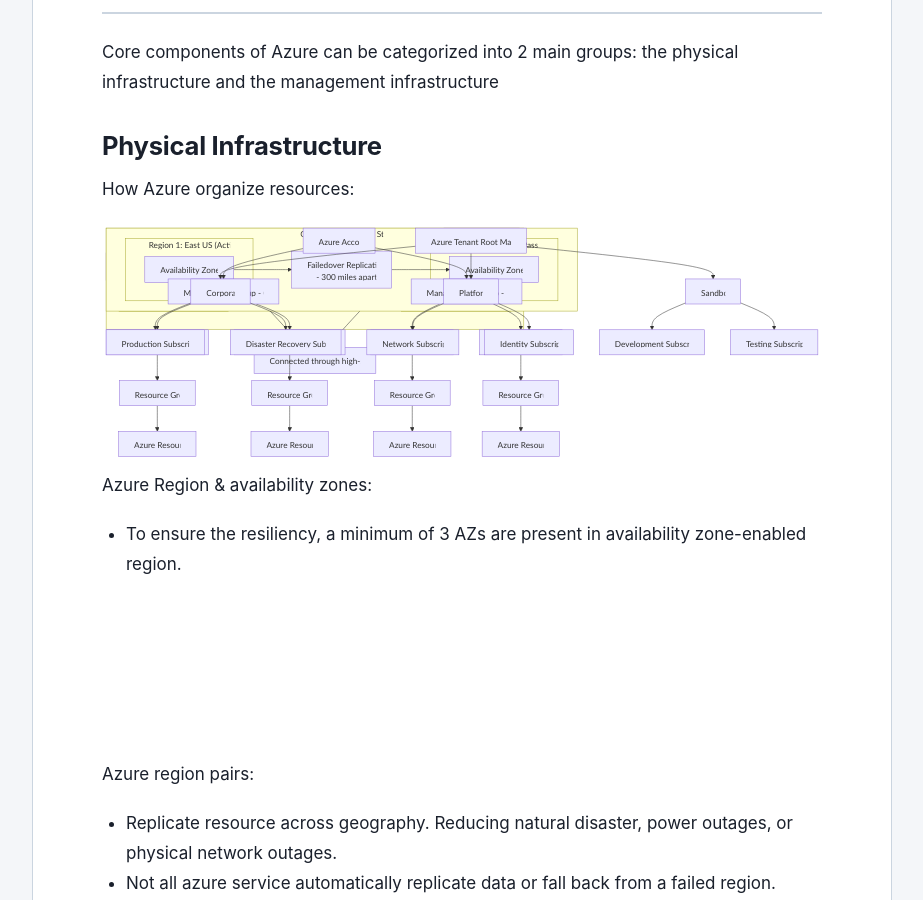
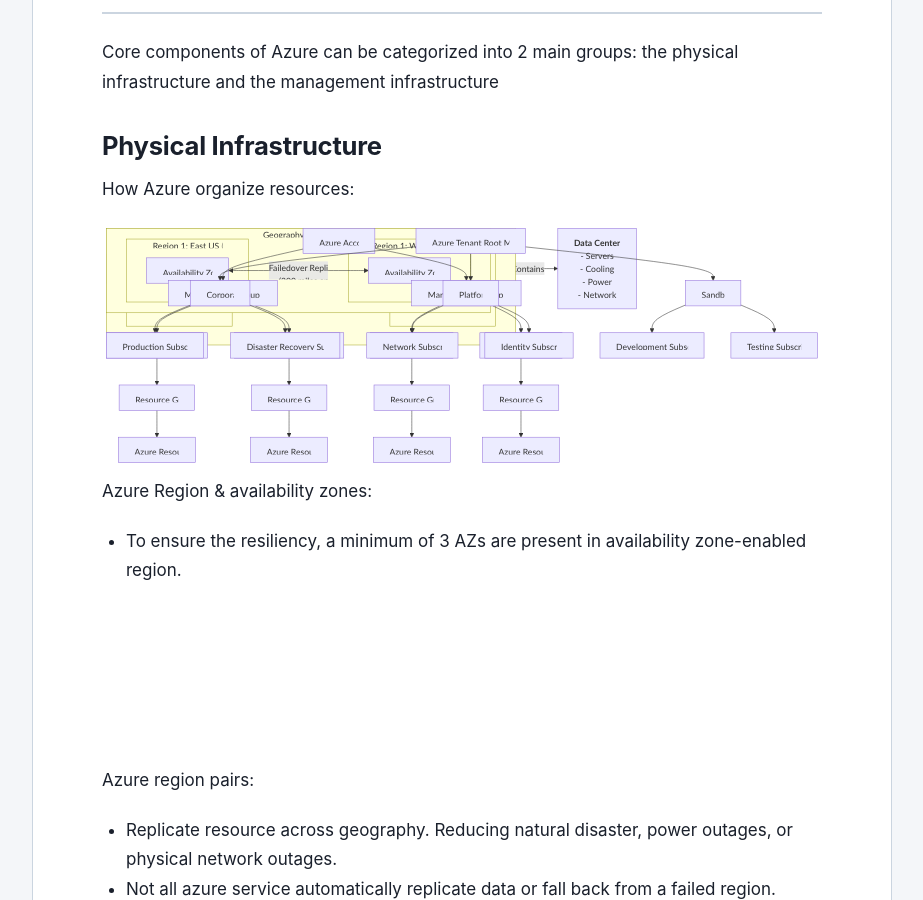
Before and after one commit to iamteppei/iamteppei.github.io, a Jekyll site: the page built from _posts/2026/05/31/2026-05-31-azure-explained-through-diagrams-core-components-of-azure-part-1.md, in a window 1280 px wide and 900 px high, scrolled down 332 px. Shown: the whole window, without its empty margins (178-1101 px from the left). Built offline with Jekyll 4.4.1, drawn with Linux system fonts in a browser that asks for light colours; some of the changed lines change nothing that is shown.

Commit message:
docs(post): update Azure diagram section
- Revise diagram labels to match current Azure services

- Remove deprecated services and update component list

- Clean up Markdown formatting for better readability

````diff
--- a/_posts/2026/05/31/2026-05-31-azure-explained-through-diagrams-core-components-of-azure-part-1.md
+++ b/_posts/2026/05/31/2026-05-31-azure-explained-through-diagrams-core-components-of-azure-part-1.md
@@ -19,11 +19,11 @@
 ```mermaid
 
 graph LR
-    G["`Geography`"] --> Region
-    Region --> A["`**Available Zone**
+    G["`Geography`"] -->|Contains| Region
+    Region --> |Contains| A["`**Available Zone**
         - Physical separate datacenter
     `"]
-    A --> D["`**Data Center**
+    A -->|Contains| D["`**Data Center**
         - Servers
         - Cooling
         - Power
@@ -40,7 +40,7 @@
 flowchart LR
 
     subgraph Region["Azure Region (e.g., East US)"]
-
+        direction LR
         subgraph AZ1["Availability Zone 1"]
             DC2["Datacenter(s)"]
         end
@@ -48,10 +48,9 @@
         subgraph AZ2["Availability Zone 2"]
             DC3["Datacenter(s)"]
         end
+
+        AZ1 <---> |Connected through high-speed private fiber-optic network| AZ2
     end
-
-    AZ1 --- Fiber["Connected through high-speed private fiber-optic network"]
-    Fiber --- AZ2
 ```
 
 Azure region pairs:
@@ -76,10 +75,9 @@
             AZ2["Availability Zone 2"]
         end
 
-        AZ1 --> FailOver["`Failedover Replication
-            - 300 miles apart
-        `"]
-        FailOver --> AZ2
+        AZ1 <--> |"`Failedover Replication
+            (300 miles apart)
+        `"| AZ2
     end
 ```
 
````
